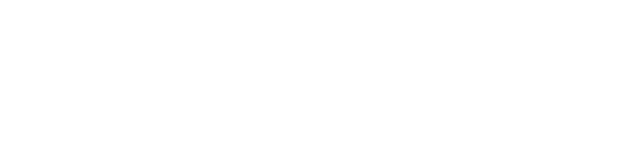
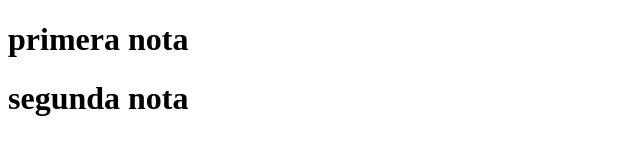
Before and after one commit to Juandiegomartinezjaramillo/evidenciasiata, a plain HTML site: page periodo 1.html in a window 1280 px wide. Shown: the whole page, without its empty margins (0-640 px from the left). Drawn offline with Linux system fonts and the light colour scheme.

Commit message:
Update periodo 1.html

```diff
--- a/periodo 1.html
+++ b/periodo 1.html
@@ -4,3 +4,8 @@
 	<meta charset="utf-8">
 	<title>BOTONES</title>
 </head>
+	<body>
+	<h1>primera nota</h1>
+	<h1>segunda nota</h1>
+</body>
+</html>
```
